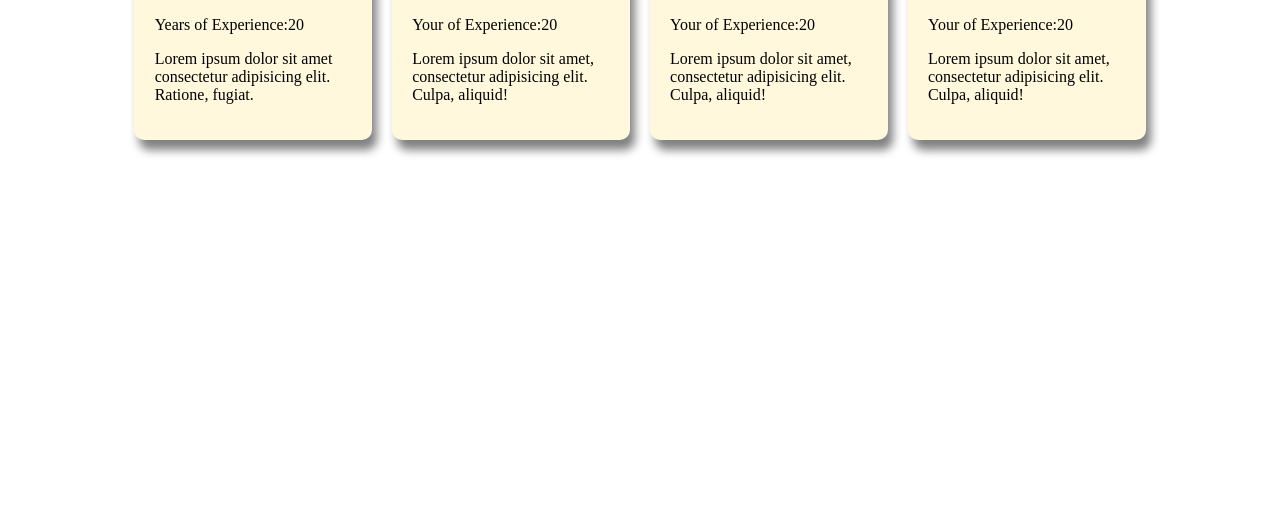
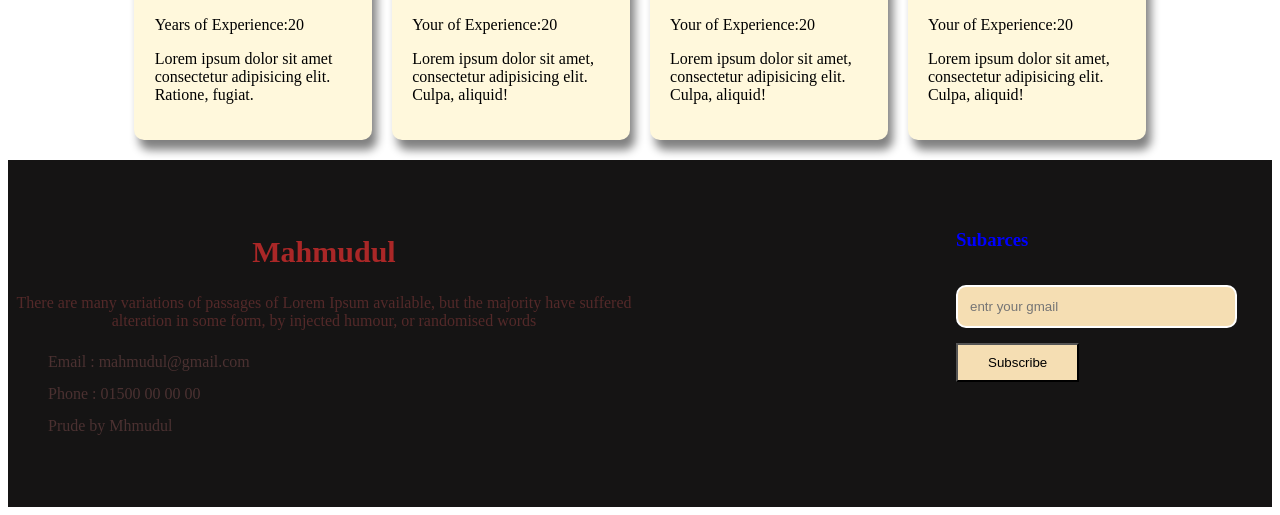
Before and after one commit to mahmudul03/projet.html, a plain HTML site: page index.html in a window 1280 px wide. Shown: the part 1557-2072 px from the top of the page. Before the commit the page ends 1997 px from the top, so only its background shows below. Drawn offline with Linux system fonts and the light colour scheme.

Commit message:
title fixed

```diff
--- a/index.html
+++ b/index.html
@@ -151,10 +151,32 @@
             </div>
          </section>
 
-         <Section class="footer">
+         <div class="footer-container">
 
-         </Section>
+            <div class="footer-left">
+                <h2>Mahmudul</h2>
+                <p>There are many variations of passages of Lorem Ipsum available, but the majority have suffered alteration in some form, by injected humour, or randomised words</p>
+                <ul>
+                    <li>Email : mahmudul@gmail.com</li>
+                    <li>Phone : 01500 00 00 00</li>
+                    <li>Prude by Mhmudul</li>
+                </ul>
+                <div class="footer-icons">
+                    <i class='bx bxl-facebook-circle'></i>
+                    <i class='bx bxl-youtube' ></i>
+                    <i class='bx bxl-instagram-alt' ></i>
+                </div>
+            </div>
 
+            <div class="footer-right">
+                <h3>Subarces</h3>
+                <input type="email" placeholder="entr your gmail">
+
+                <button>Subscribe</button>
+            </div>
+
+        </div>
+    </footer>
 
 
 </body>
--- a/style.css
+++ b/style.css
@@ -88,14 +88,70 @@ table{
     color: #d71414;
  }
 
+ .footer-container{
 
+ }
+.footer-container{
+    width: 100%;
+    background: #151414;
+    margin-top: 20px;
 
+    padding: 50px 0;
+    display: flex;
+    gap: 30px;
 
+    justify-content: space-between;
+}
+.footer-container div h2{
+    font-size: 30px ;
+    text-align: center;
+    color: #aa2727;
+}
+.footer-container div p{
+    color: #532929;
+    text-align: center;
+    margin: 15px 0;
+}
+.footer-container div ul{
+    list-style-type: none;
+    margin-bottom: 15px;
+}
+.footer-container div ul li{
+    color: #4b3131;
+    line-height: 2;
+}
 
+.footer-icons {
+    display: flex;
+    gap: 10px;
+}
+.footer-icons i{
+    font-size: 30px;
+    color: #fff;
 
+}
+.footer-left{
+    flex-basis: 50%;
+}
+.footer-right{
+    flex-basis: 25%;
+}
+.footer-right h3{
+    color: blue;
+}
 
+.footer-right input {
+    padding: 12px;
+    width: 80%;
+    margin: 15px 0;
+    background:  wheat;
+    border: 2px solid white;
+    border-radius: 10px;
+}
+.footer-right button{
 
-
-.footer{
-    margin: 300px;
+    padding: 10px 30px;
+    margin: auto;
+    background: wheat;
+    text-shadow: 0px 0px 5px rgba(255, 255, 255, 1),
 }
```
